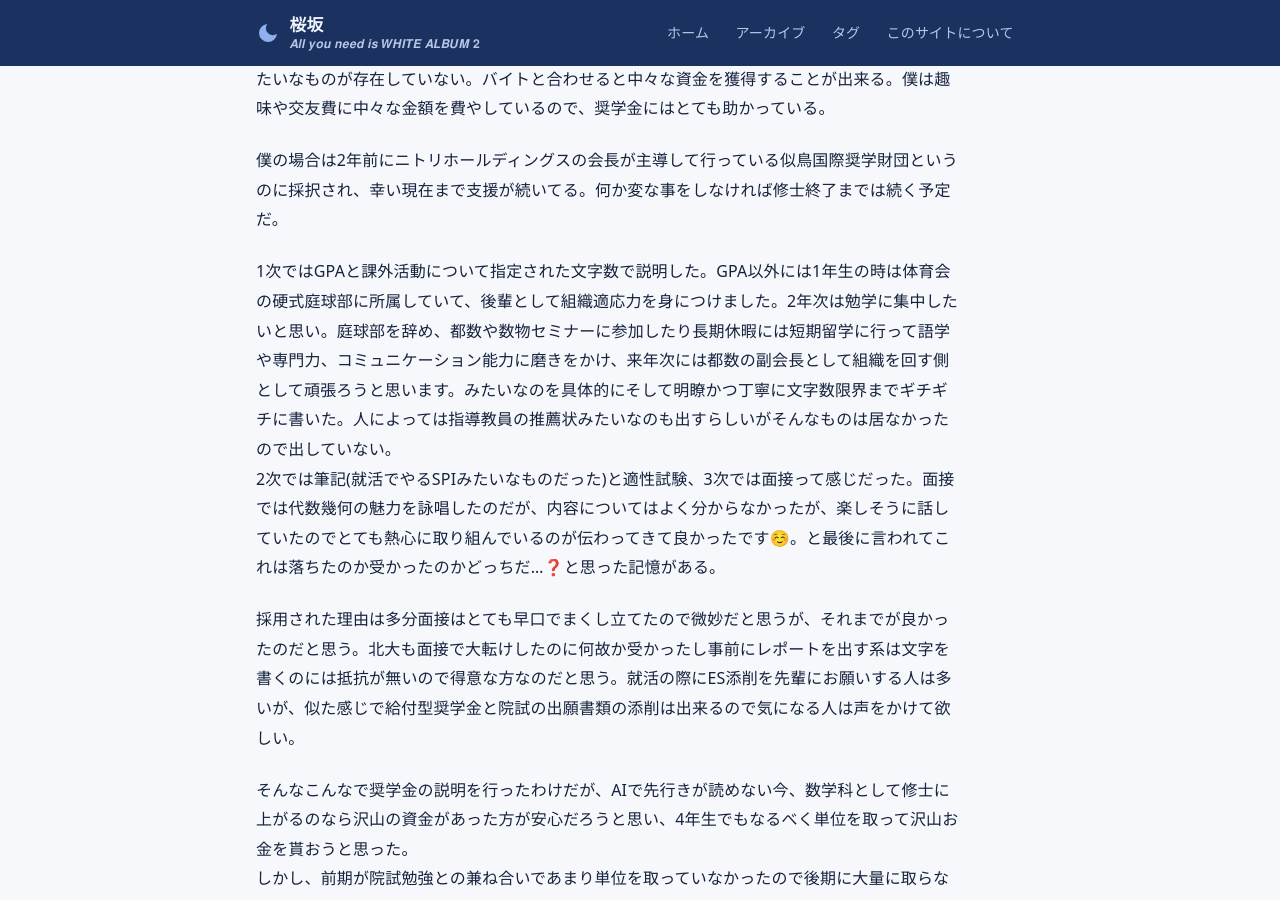
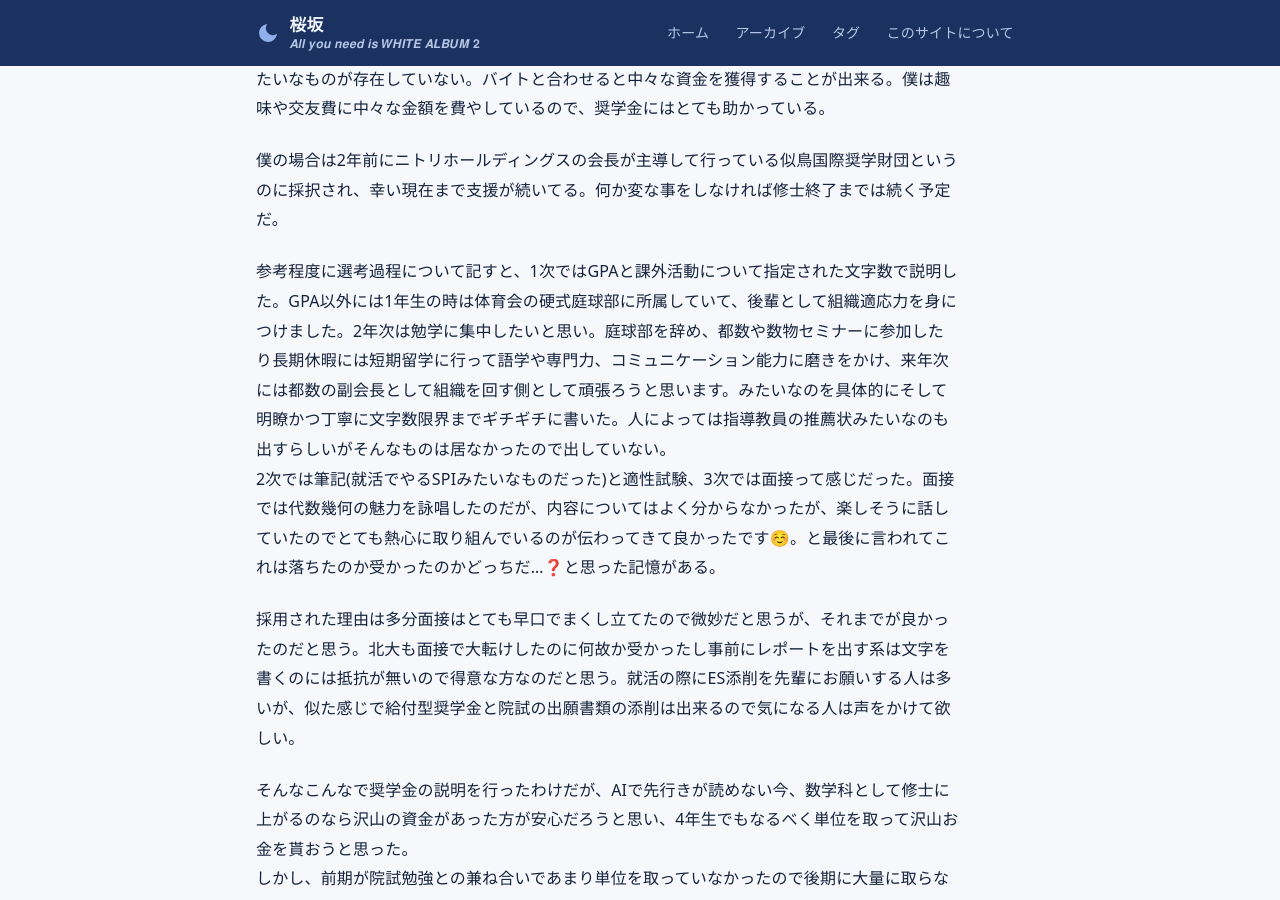
Before and after one commit to sakurazaka-math/sakurazaka-math.github.io, a Jekyll site: the page built from _posts/2026-10-25-day22.md, in a window 1280 px wide and 900 px high, scrolled down 1461 px. Built offline with Jekyll 4.4.1, drawn with Linux system fonts in a browser that asks for light colours.

Commit message:
2026-10-25-day22.md を更新

```diff
--- a/_posts/2026-10-25-day22.md
+++ b/_posts/2026-10-25-day22.md
@@ -27,7 +27,7 @@
 
 僕の場合は2年前にニトリホールディングスの会長が主導して行っている似鳥国際奨学財団というのに採択され、幸い現在まで支援が続いてる。何か変な事をしなければ修士終了までは続く予定だ。
 
-1次ではGPAと課外活動について指定された文字数で説明した。GPA以外には1年生の時は体育会の硬式庭球部に所属していて、後輩として組織適応力を身につけました。2年次は勉学に集中したいと思い。庭球部を辞め、都数や数物セミナーに参加したり長期休暇には短期留学に行って語学や専門力、コミュニケーション能力に磨きをかけ、来年次には都数の副会長として組織を回す側として頑張ろうと思います。みたいなのを具体的にそして明瞭かつ丁寧に文字数限界までギチギチに書いた。人によっては指導教員の推薦状みたいなのも出すらしいがそんなものは居なかったので出していない。
+参考程度に選考過程について記すと、1次ではGPAと課外活動について指定された文字数で説明した。GPA以外には1年生の時は体育会の硬式庭球部に所属していて、後輩として組織適応力を身につけました。2年次は勉学に集中したいと思い。庭球部を辞め、都数や数物セミナーに参加したり長期休暇には短期留学に行って語学や専門力、コミュニケーション能力に磨きをかけ、来年次には都数の副会長として組織を回す側として頑張ろうと思います。みたいなのを具体的にそして明瞭かつ丁寧に文字数限界までギチギチに書いた。人によっては指導教員の推薦状みたいなのも出すらしいがそんなものは居なかったので出していない。
 2次では筆記(就活でやるSPIみたいなものだった)と適性試験、3次では面接って感じだった。面接では代数幾何の魅力を詠唱したのだが、内容についてはよく分からなかったが、楽しそうに話していたのでとても熱心に取り組んでいるのが伝わってきて良かったです☺️。と最後に言われてこれは落ちたのか受かったのかどっちだ...❓と思った記憶がある。
 
 採用された理由は多分面接はとても早口でまくし立てたので微妙だと思うが、それまでが良かったのだと思う。北大も面接で大転けしたのに何故か受かったし事前にレポートを出す系は文字を書くのには抵抗が無いので得意な方なのだと思う。就活の際にES添削を先輩にお願いする人は多いが、似た感じで給付型奨学金と院試の出願書類の添削は出来るので気になる人は声をかけて欲しい。
```
